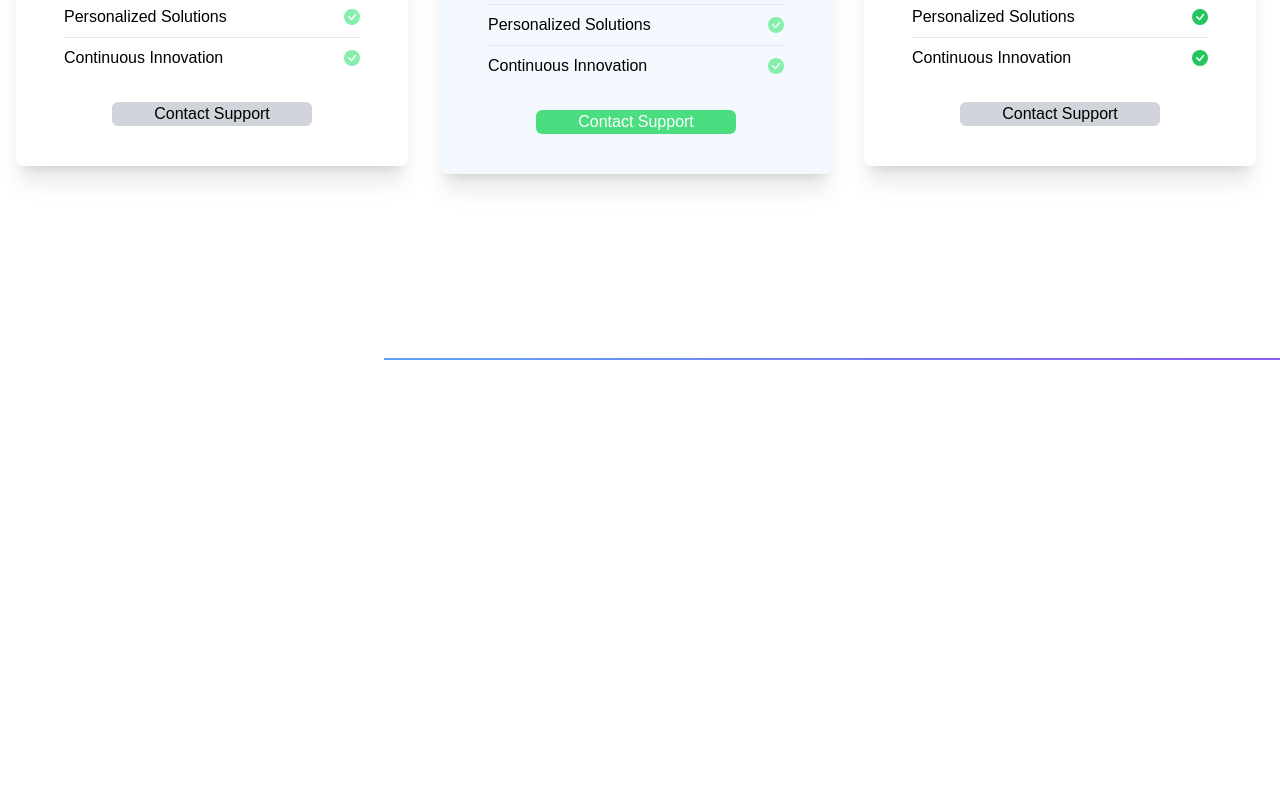
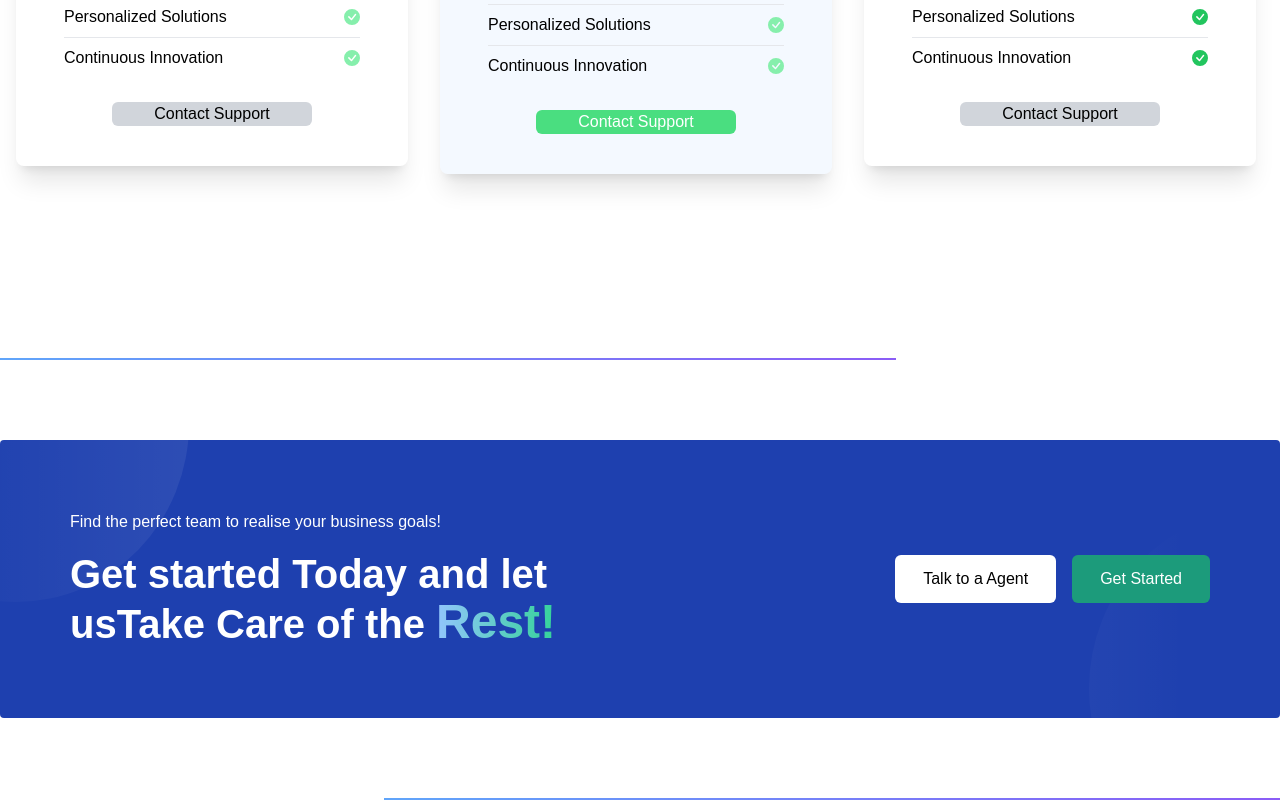
Before and after one commit to spacealab/Agency-Website-Main, a React (Create React App) app: page / in a window 1280 px wide. Shown: the part 2979-3779 px from the top of the page. Before the commit the page ends 3339 px from the top, so only its background shows below. Built offline with nearby package versions, Linux system fonts and the light colour scheme.

Commit message:
Call to Action

```diff
--- /dev/null
+++ b/src/Components/CalltoAction/CallToAction.tsx
@@ -0,0 +1,159 @@
+import React, { useEffect, useRef } from 'react';
+import {motion, useAnimation, useInView} from "framer-motion"
+
+import { isVisible } from '@testing-library/user-event/dist/utils';
+
+const CallToAction = () => {
+    const {innerWidth: Width} = window;
+    const ref = useRef();
+    const isInView = useInView(ref)
+    const mainControlls = useAnimation(isInView);
+
+    useEffect(() => {
+        if(isInView) {
+            mainControlls.start("visible")
+        }
+    }, [isInView])
+
+  return (
+    <div>
+        <div className='w-[70%] h-[2px] bg-gradient-to-r from-blue-400 to-violet-500'></div>
+        <>
+            <section className="py-20 lg:py-[120px] bg-white dark:bg-dark bg-gray-100/50 font-poppins">
+                <div className="container mx-auto">
+                    <div
+                        className="bg-blue-800 relative z-10 sm:-mt-10 sm:-mb-10 overflow-hidden rounded bg-primary py-12 px-8 md:p-[70px]"
+                        >
+                        <div className="flex flex-wrap items-center -mx-4">
+                            <motion.div
+                            ref={ref}
+                                variants={{
+                                    visible: {opacity: 1, x: 0},
+                                    hidden: {opacity: 0, x: -75}
+                                }}
+                                initial = "hidden"
+                                animate= {mainControlls}
+                                transition={{duration: 0.4, delay: 0.20}}
+                                className="w-full px-4 lg:w-1/2">
+                                <span className="block mb-4 text-base font-medium text-white">
+                                Find the perfect team to realise your business goals!
+                                </span>
+                                <h2
+                                    className="mb-6 text-3xl font-bold leading-tight text-white sm:mb-8 sm:text-[40px]/[48px] lg:mb-0"
+                                    >
+                                    <span className="xs:block">Get started Today and let us</span>
+                                    <span>Take Care of the <span className='text-5xl text-transparent bg-clip-text bg-gradient-to-r from-blue-300 to-emerald-400'>Rest!</span></span>
+                                </h2>
+                            </motion.div>
+                            <div className="w-full px-4 lg:w-1/2">
+                            <div className="flex sm:flex-wrap sm:justify-end">
+                                <motion.div
+                                    ref={ref}
+                                    variants={{
+                                        visible: {opacity: 1, x: 0},
+                                        hidden: {opacity: 0, x: 75}
+                                    }}
+                                    initial = "hidden"
+                                    animate= {mainControlls}
+                                    transition={{duration: 0.4, delay: 0.45}}
+                                >
+                                    <button
+                                        href="#"
+                                        className="hover:bg-blue-500 inline-flex py-3 my-1 mr-4 text-base font-medium transition bg-white rounded-md hover:bg-shadow-1 text-primary px-7"
+                                        >
+                                    Talk to a Agent
+                                    </button>
+                                </motion.div>
+                                <motion.div
+                                    ref={ref}
+                                    variants={{
+                                        visible: {opacity: 1, x: 0},
+                                        hidden: {opacity: 0, x: -75}
+                                    }}
+                                    initial = "hidden"
+                                    animate= {mainControlls}
+                                    transition={{duration: 0.4, delay: 0.5}}
+                                >
+                                    <button
+                                        href="#"
+                                        className="inline-flex py-3 my-1 bg-[#1c9b7b] text-base font-medium text-white transition rounded-md bg-secondary px-7 hover:bg-opacity-90"
+                                        >
+                                    Get Started
+                                    </button>
+                                </motion.div>
+                            </div>
+                            </div>
+                        </div>
+                        <div>
+                            <span className="absolute top-0 left-0 z-[-1]">
+                            <svg
+                                width="189"
+                                height="162"
+                                viewBox="0 0 189 162"
+                                fill="none"
+                                xmlns="http://www.w3.org/2000/svg"
+                                >
+                                <ellipse
+                                    cx="16"
+                                    cy="-16.5"
+                                    rx="173"
+                                    ry="178.5"
+                                    transform="rotate(180 16 -16.5)"
+                                    fill="url(#paint0_linear)"
+                                    />
+                                <defs>
+                                    <linearGradient
+                                        id="paint0_linear"
+                                        x1="-157"
+                                        y1="-107.754"
+                                        x2="98.5011"
+                                        y2="-106.425"
+                                        gradientUnits="userSpaceOnUse"
+                                        >
+                                        <stop stop-color="white" stop-opacity="0.07" />
+                                        <stop offset="1" stop-color="white" stop-opacity="0" />
+                                    </linearGradient>
+                                </defs>
+                            </svg>
+                            </span>
+                            <span className="absolute bottom-0 right-0 z-[-1]">
+                            <svg
+                                width="191"
+                                height="208"
+                                viewBox="0 0 191 208"
+                                fill="none"
+                                xmlns="http://www.w3.org/2000/svg"
+                                >
+                                <ellipse
+                                    cx="173"
+                                    cy="178.5"
+                                    rx="173"
+                                    ry="178.5"
+                                    fill="url(#paint0_linear)"
+                                    />
+                                <defs>
+                                    <linearGradient
+                                        id="paint0_linear"
+                                        x1="-3.27832e-05"
+                                        y1="87.2457"
+                                        x2="255.501"
+                                        y2="88.5747"
+                                        gradientUnits="userSpaceOnUse"
+                                        >
+                                        <stop stop-color="white" stop-opacity="0.07" />
+                                        <stop offset="1" stop-color="white" stop-opacity="0" />
+                                    </linearGradient>
+                                </defs>
+                            </svg>
+                            </span>
+                        </div>
+                    </div>
+                </div>
+            </section>
+        </>
+        <div className='flex justify-end ml-[30%] w-[70%] h-[2px] bg-gradient-to-r from-blue-400 to-violet-500'></div>
+    </div>
+  )
+}
+
+export default CallToAction
--- a/src/Components/Pages/Homepage/Homepage.tsx
+++ b/src/Components/Pages/Homepage/Homepage.tsx
@@ -1,3 +1,4 @@
+import CallToAction from '../../CalltoAction/CallToAction.tsx'
 import CardComponent from '../Price/CardComponent.tsx'
 import Features from '../../../Features/Features.tsx'
 import HeroSection from '../../HeroSection/HeroSection.tsx'
@@ -11,6 +12,7 @@
       <HeroSection />
       <Features />
       <CardComponent />
+      <CallToAction />
     </>
   )
 }
--- a/src/Components/Pages/Price/CardComponent.tsx
+++ b/src/Components/Pages/Price/CardComponent.tsx
@@ -195,7 +195,6 @@
                     </>
                     {/* end Card */}
                 </div>
-            <div className='flex justify-end ml-[30%] w-[70%] h-[2px] bg-gradient-to-r from-blue-400 to-violet-500'></div>
         </div>
     )
 }
```
